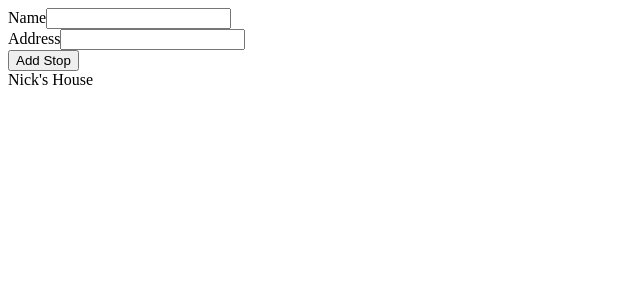
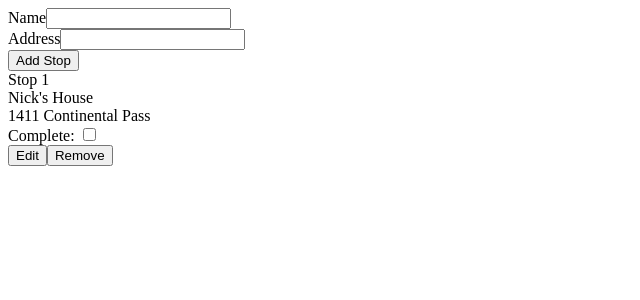
Before and after one commit to nickroberts404/shipwell-project, a React app: page / in a window 1280 px wide. Shown: the top 300 px of the page, without its empty margins (0-640 px from the left). Built offline with nearby package versions, Linux system fonts and the light colour scheme; the HTML template or start-up script is replaced by a standard one.

Commit message:
Implemented stop deletion and updating

```diff
--- a/src/actions.js
+++ b/src/actions.js
@@ -1,4 +1,4 @@
-import { ADD_STOP } from './store';
+import { ADD_STOP, UPDATE_STOP, DELETE_STOP } from './store';
 import uniqid from 'uniqid';
 
 export const addStop = (name, address) => ({
@@ -11,11 +11,13 @@ export const addStop = (name, address) => ({
 	},
 });
 
-export const updateField = (field, value, error) => ({
-	type: UPDATE_FIELD,
-	field,
-	data: {
-		value,
-		error,
-	},
+export const updateStop = (id, update) => ({
+	type: UPDATE_STOP,
+	id,
+	update,
 });
+
+export const deleteStop = (id) => ({
+	type: DELETE_STOP,
+	id,
+});
--- a/src/components/Form.js
+++ b/src/components/Form.js
@@ -1,5 +1,5 @@
-import React, { useState } from 'react';
-import { useDispatch, useSelector } from 'react-redux';
+import React, { useState, useEffect } from 'react';
+import { useDispatch } from 'react-redux';
 import { addStop } from '../actions';
 import FormField from './FormField';
 import axios from 'axios';
@@ -11,14 +11,36 @@ const validateAddress = (address) => {
 	return '';
 };
 
+const getValidAddress = async (address) => {
+	try {
+		const res = await axios.post(
+			'https://dev-api.shipwell.com/v2/locations/addresses/validate/',
+			{
+				formatted_address: address,
+			}
+		);
+		return res.data.geocoded_address.formatted_address;
+	} catch (err) {
+		return false;
+	}
+};
+
 const Form = () => {
 	const dispatch = useDispatch();
 	const [name, setName] = useState('');
 	const [address, setAddress] = useState('');
+	const [errors, setErrors] = useState({ name: '', address: '' });
 	const [showErrors, setShowErrors] = useState(false);
 
+	useEffect(() => {
+		setErrors({
+			name: validateName(name),
+			address: validateAddress(address),
+		});
+	}, [name, address]);
+
 	const validateForm = () => {
-		if (validateName(name) || validateAddress(address)) {
+		if (errors.name || errors.address) {
 			return false;
 		}
 		return true;
@@ -26,31 +48,32 @@ const Form = () => {
 
 	const submitForm = async (e) => {
 		e.preventDefault();
-		// axios
-		// 	.post('https://dev-api.shipwell.com/v2/locations/addresses/validate/', {
-		// 		formatted_address: '2jkkfkfmk',
-		// 	})
-		// 	.then((res) => console.log(res.data))
-		// 	.catch((err) => console.log(err));
-		const isFormValid = validateForm();
-		if (!isFormValid) {
-			setShowErrors(true);
+		setShowErrors(true);
+		if (!validateForm()) {
 			return false;
 		}
-		dispatch(addStop(name, address));
+		const validAddress = await getValidAddress(address);
+		if (!validAddress) {
+			setErrors({ ...errors, address: 'Please enter a valid address.' });
+			return false;
+		}
+		dispatch(addStop(name, validAddress));
+		setName('');
+		setAddress('');
+		setShowErrors(false);
 	};
 	return (
 		<form onSubmit={submitForm}>
 			<FormField
 				value={name}
 				update={setName}
-				error={showErrors && validateName(name)}
+				error={showErrors && errors.name}
 				label={'Name'}
 			/>
 			<FormField
 				value={address}
 				update={setAddress}
-				error={showErrors && validateAddress(address)}
+				error={showErrors && errors.address}
 				label={'Address'}
 			/>
 			<button type="submit">Add Stop</button>
--- a/src/components/Itinerary.js
+++ b/src/components/Itinerary.js
@@ -1,12 +1,20 @@
 import React from 'react';
 import { useSelector } from 'react-redux';
+import ItineraryItem from './ItineraryItem';
 
 const Itinerary = () => {
 	const itinerary = useSelector((state) => state.itinerary);
 	return (
 		<div>
-			{itinerary.map((stop) => (
-				<div key={stop.id}>{stop.name}</div>
+			{itinerary.map((item, i) => (
+				<ItineraryItem
+					key={item.id}
+					id={item.id}
+					stopNum={i + 1}
+					name={item.name}
+					address={item.address}
+					complete={item.complete}
+				/>
 			))}
 		</div>
 	);
--- /dev/null
+++ b/src/components/ItineraryItem.js
@@ -0,0 +1,32 @@
+import React from 'react';
+import { useDispatch } from 'react-redux';
+import { updateStop, deleteStop } from '../actions';
+
+const ItineraryItem = ({ id, stopNum, name, address, complete }) => {
+	const dispatch = useDispatch();
+	const updateComplete = (e) => dispatch(updateStop(id, { complete: e.target.checked }));
+	const removeStop = () => dispatch(deleteStop(id));
+	return (
+		<div>
+			<div>
+				<div>Stop {stopNum}</div>
+				<div>
+					<div>{name}</div>
+					<div>{address}</div>
+				</div>
+				<div>
+					<label>
+						Complete:{' '}
+						<input type="checkbox" value={complete} onChange={updateComplete} />
+					</label>
+				</div>
+			</div>
+			<div>
+				<button>Edit</button>
+				<button onClick={removeStop}>Remove</button>
+			</div>
+		</div>
+	);
+};
+
+export default ItineraryItem;
--- a/src/store.js
+++ b/src/store.js
@@ -1,28 +1,32 @@
 import { createStore } from 'redux';
 
 export const ADD_STOP = 'ADD_STOP';
-export const UPDATE_FIELD = 'UPDATE_FIELD';
+export const UPDATE_STOP = 'UPDATE_STOP';
+export const DELETE_STOP = 'DELETE_STOP';
 
 const initialState = {
-	form: {
-		fields: { name: { value: '', error: '' }, address: { value: '', error: '' } },
-		showErrors: false,
-	},
-	itinerary: [{ id: 0, name: "Nick's House", address: '1411 Continental Pass' }],
+	itinerary: [{ id: 0, name: "Nick's House", address: '1411 Continental Pass', complete: false }],
 };
+
+// Seperate Reducer
 
 const reducer = (state = initialState, action) => {
 	switch (action.type) {
 		case ADD_STOP:
 			return { ...state, itinerary: [...state.itinerary, action.stop] };
-		case UPDATE_FIELD:
+		case UPDATE_STOP:
 			return {
 				...state,
-				form: {
-					...state.form,
-					fields: { ...state.form.fields, [action.field]: action.data },
-				},
+				itinerary: state.itinerary.map((item) =>
+					item.id === action.id ? Object.assign({}, item, action.update) : item
+				),
 			};
+		case DELETE_STOP:
+			return {
+				...state,
+				itinerary: state.itinerary.filter((item) => item.id !== action.id),
+			};
+
 		default:
 			return state;
 	}
```
Also changed, not shown: src/components/IteneraryItem.js (deleted).
